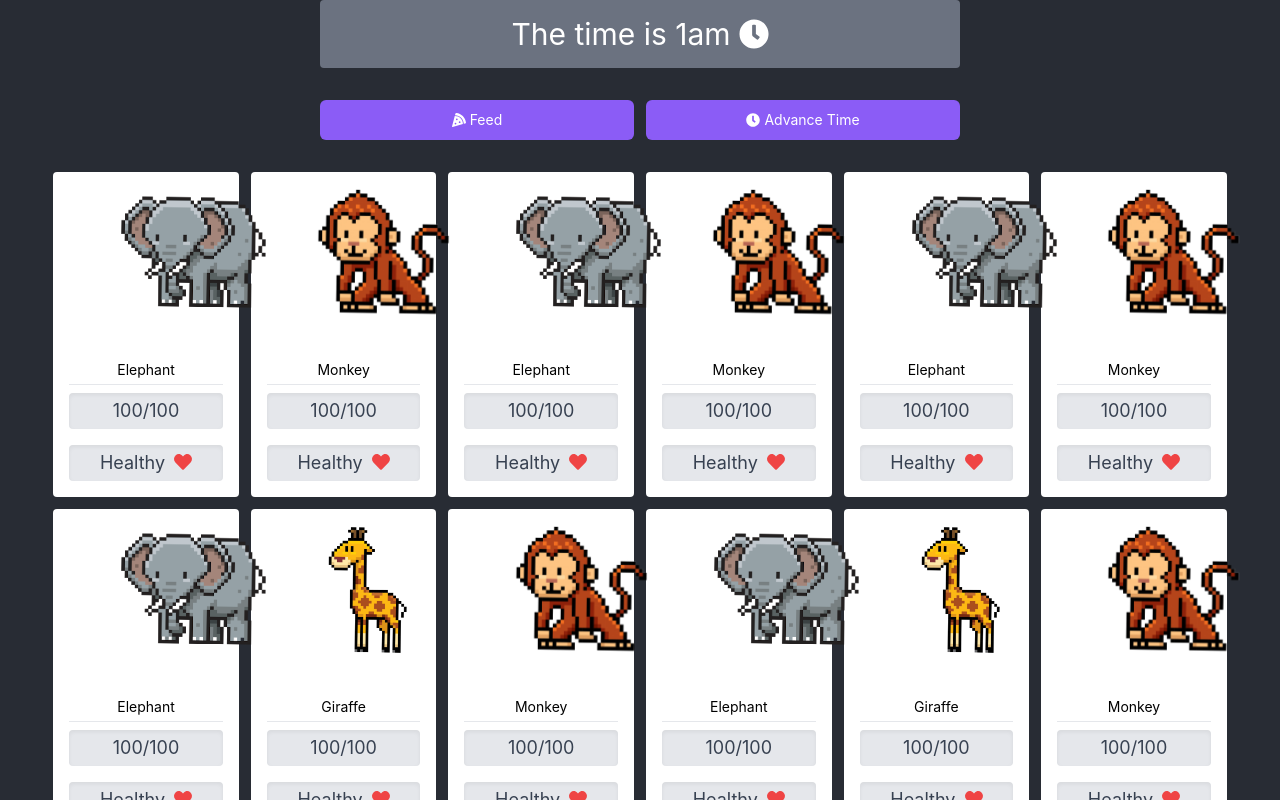
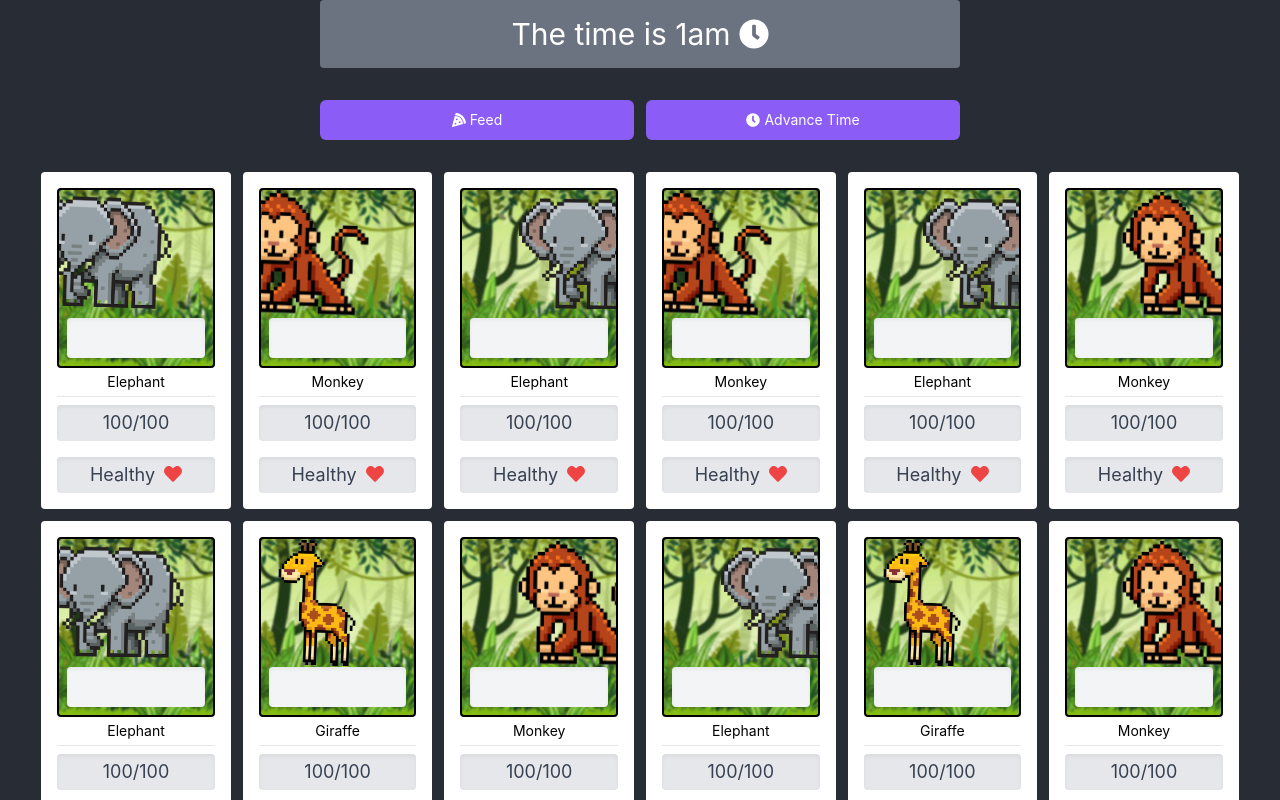
Before and after one commit to Sub-Xaero/zoo-simulator-ts, a React (Create React App) app: page / in a window 1280 px wide. Shown: the top 800 px of the page. Built offline with nearby package versions, Linux system fonts and the light colour scheme.

Commit message:
Tweaks to styles. Backgrounds for animals pens.

```diff
--- a/src/components/Animal.css
+++ b/src/components/Animal.css
@@ -1,6 +1,6 @@
 @keyframes breathe {
 	0% {
-		transform: rotate(-2deg) translateX(-40%);
+		transform: rotate(-2deg) translateX(-50%);
 	}
 	25% {
 		transform: rotate(2deg) translateX(-25%)
@@ -12,8 +12,21 @@
 		transform: rotate(2deg) translateX(25%)
 	}
 	100% {
-		transform: rotate(-2deg) translateX(40%);
+		transform: rotate(-2deg) translateX(50%);
 	}
+}
+
+.animal-wrapper {
+	overflow: hidden;
+}
+
+.jungle {
+	background: url("../images/jungle.jpg");
+	background-attachment: scroll;
+	background-size: cover;
+	background-repeat: no-repeat;
+	overflow: hidden;
+	border: 2px solid black;
 }
 
 .alive {
@@ -21,10 +34,31 @@
 }
 
 .alive img.animal {
+	transform-origin: center;
 	animation-name: breathe;
 	animation-duration: 2s;
 	animation-iteration-count: infinite;
 	animation-direction: alternate;
+}
+
+.animal-wrapper:nth-child(2n) img.animal {
+	animation-delay: -10s
+}
+
+.animal-wrapper:nth-child(2n+1) img.animal {
+	animation-delay: -30s
+}
+
+.animal-wrapper:nth-child(3n) img.animal {
+	animation-delay: -20s;
+}
+
+.animal-wrapper:nth-child(5n) img.animal {
+	animation-delay: -40s
+}
+
+.animal-wrapper:nth-child(7n) img.animal {
+	animation-delay: -15s
 }
 
 .injured {
@@ -33,5 +67,5 @@
 
 .dead {
 	@apply bg-gray-300;
-	filter: grayscale(100%);
+	filter: grayscale(100%) opacity(20%);
 }
--- a/src/components/Animal.tsx
+++ b/src/components/Animal.tsx
@@ -15,14 +15,16 @@ interface AppProps {
 
 export function Animal(props: AppProps) {
   return (
-    <div className={"text-center  p-4  rounded text-black " + (props.dead ? " dead " : (props.injured ? " injured " : " alive "))}>
+    <div className={"text-center  p-4  rounded text-black animal-wrapper  " + (props.dead ? " dead " : (props.injured ? " injured " : " alive "))}>
+      <div className={"jungle rounded"}>
         <img src={props.image} className={"animal h-32 mx-auto"} alt={props.name + " Image"}/>
-      <div className={"flex h-10 justify-evenly items-center"}>
+        <div className={"flex h-10 justify-start items-center rounded shadow-inner bg-gray-100 mx-2 mb-2"}>
           {!props.dead &&
           <FoodContext.Consumer>
             {(food) => Array(food).fill(food).map((x, index) => <img alt={""} className={"food h-6"} key={index} src={hamburger}/>)}
           </FoodContext.Consumer>
           }
+        </div>
       </div>
       <p className={"text-sm my-1"}>{props.name}</p>
       <hr/>
```
Also changed, not shown: src/images/jungle.jpg (added). Lines whose indentation alone changed are shown as unchanged.
